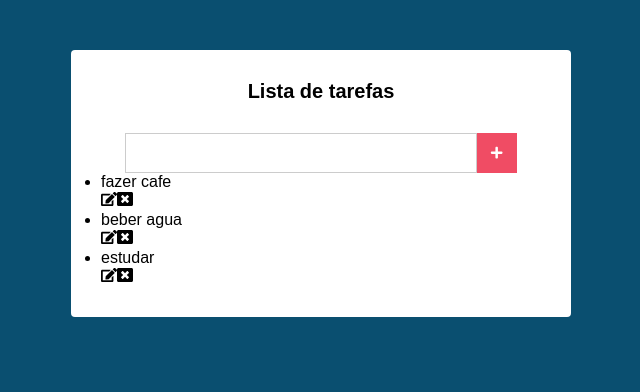
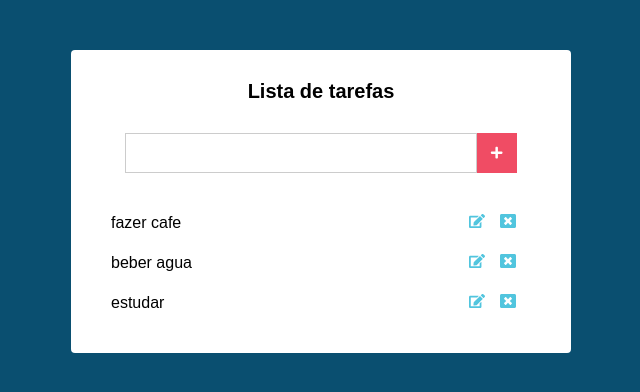
Before and after one commit to GeorgeSalu/JavaScript-e-TypeScript, a React (Create React App) app in the folder react/listatarefas/: page / in a window 1280 px wide. Shown: the top 392 px of the page, without its empty margins (319-959 px from the left). Built offline with nearby package versions, Linux system fonts and the light colour scheme.

Commit message:
estilizando as tarefas

```diff
--- a/react/listatarefas/src/components/Main.css
+++ b/react/listatarefas/src/components/Main.css
@@ -37,3 +37,40 @@
   align-items: center;
   justify-content: center;
 }
+
+.tarefas {
+  margin-top: 30px;
+}
+
+.tarefas li {
+  display: flex;
+  align-items: center;
+  justify-content: space-between;
+  padding: 10px;
+  transition: all 600ms;
+}
+
+.tarefas li:hover {
+  background: #51c5de;
+}
+
+.tarefas li .edit {
+  margin-right: 15px;
+  color: #51c5de;
+}
+
+.tarefas li .delete {
+  margin-right: 15px;
+  color: #51c5de;
+}
+
+.tarefas li:hover .edit,
+.tarefas li:hover .delete {
+  color: #000;
+}
+
+.tarefas li .edit,
+.tarefas li .delete {
+  cursor: pointer;
+  transition: all 600ms;
+}
--- a/react/listatarefas/src/components/Main.js
+++ b/react/listatarefas/src/components/Main.js
@@ -39,8 +39,8 @@ export default class Main extends Component {
           {tarefas.map(tarefa => (
             <li key={tarefa}>{tarefa}
               <div>
-                <FaEdit />
-                <FaWindowClose />
+                <FaEdit className="edit" />
+                <FaWindowClose className="delete"/>
               </div>
             </li>
           ))}
```
